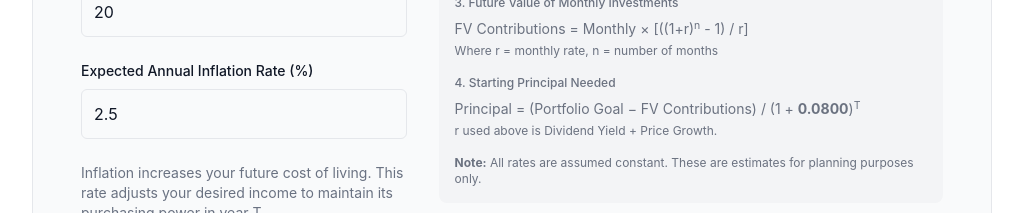
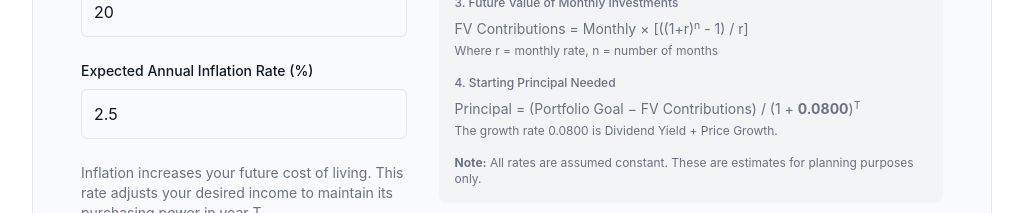
Before and after one commit to samuel-kar/invest-ed, a React (Vite) app in the folder frontend/: page /calculators/retirement-dividend in a window 1280 px wide. Shown: the part 1180-1393 px from the top of the page, without its empty margins (256-1279 px from the left). Built offline with nearby package versions, Linux system fonts and the light colour scheme.

Commit message:
added clarity in growth rate in formula

```diff
--- a/frontend/src/components/calculators/calculators/RetirementDividendContainer.tsx
+++ b/frontend/src/components/calculators/calculators/RetirementDividendContainer.tsx
@@ -416,7 +416,7 @@ export default function RetirementDividendContainer() {
                 className="text-xs mt-1"
                 style={{ color: 'var(--text-secondary)' }}
               >
-                r used above is{' '}
+                The growth rate {(growthRateUsed / 100).toFixed(4)} is{' '}
                 {reinvestDividends
                   ? 'Dividend Yield + Price Growth'
                   : 'Price Growth only'}
```
